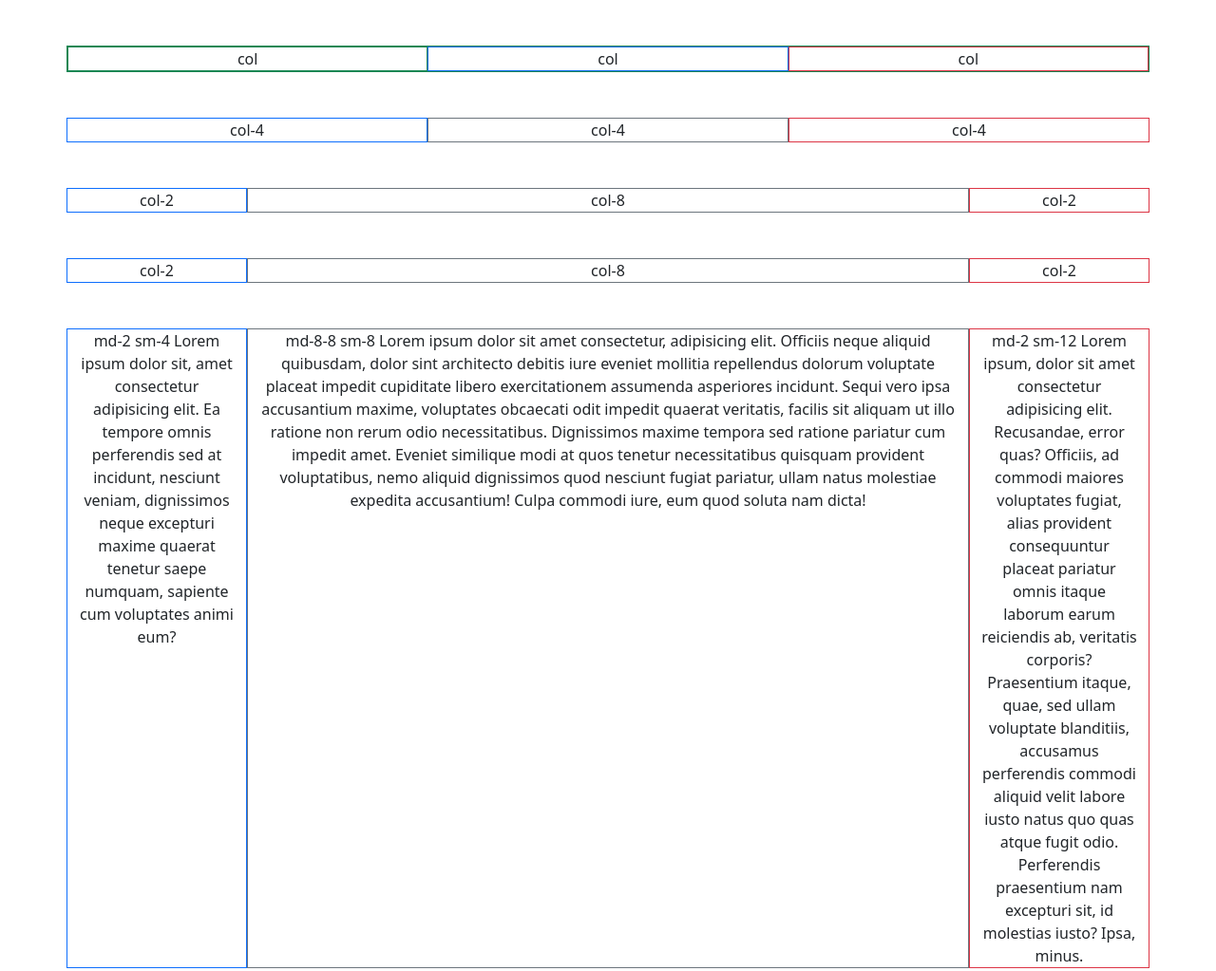
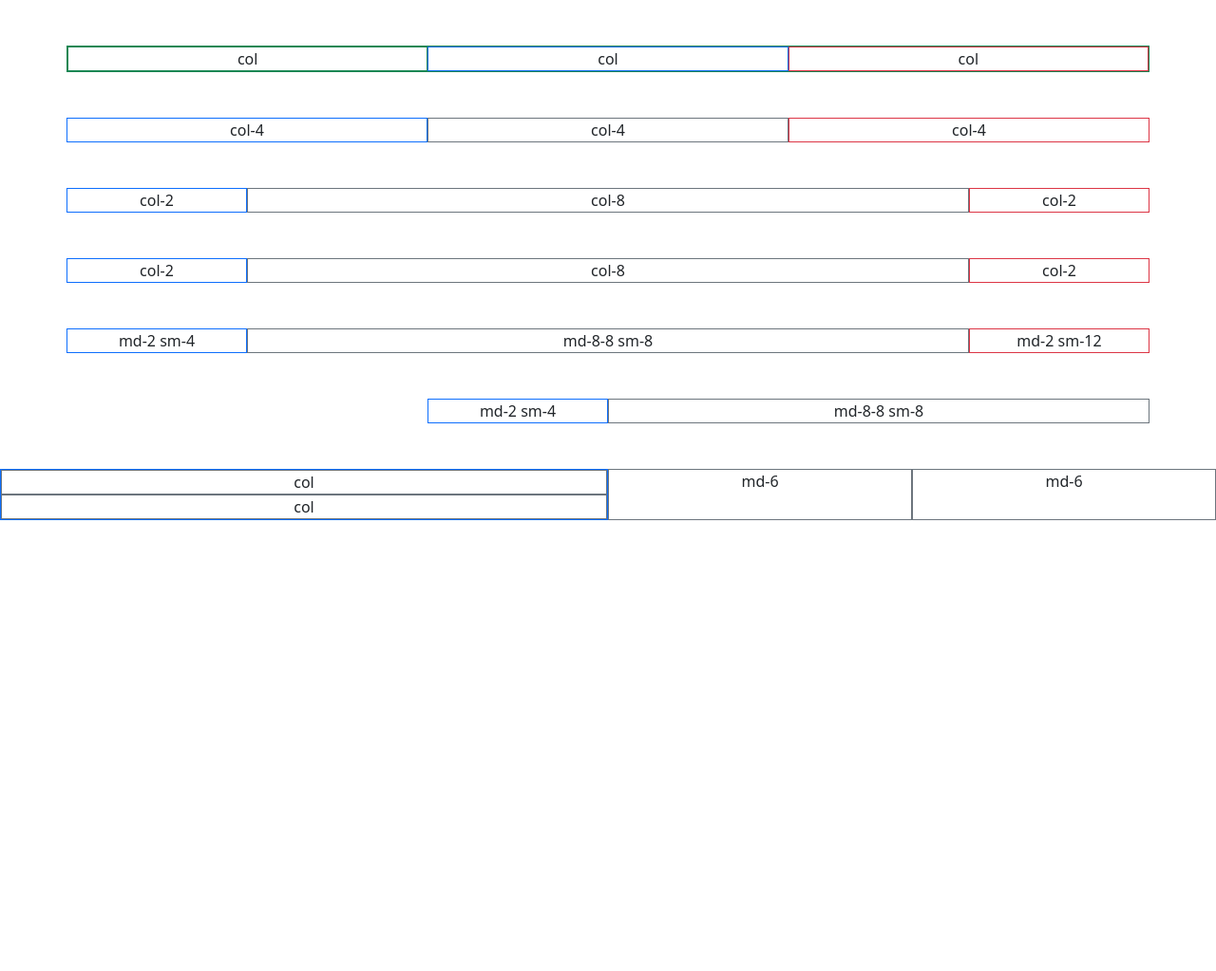
Before and after one commit to ponciano2000/yasueltanos, a plain HTML site: page web7/CDN/index.html in a window 1280 px wide. Shown: the whole page at 95% size. After the commit the page ends 800 px from the top, so only its background shows below. Drawn offline with nearby package versions, Linux system fonts and the light colour scheme.

Commit message:
ci: grid complejo

```diff
--- a/web7/CDN/index.html
+++ b/web7/CDN/index.html
@@ -5,6 +5,7 @@
     <meta name="viewport" content="width=device-width, initial-scale=1">
     <title>Bootstrap demo</title>
     <link href="https://cdn.jsdelivr.net/npm/bootstrap@5.2.1/dist/css/bootstrap.min.css" rel="stylesheet" integrity="sha384-iYQeCzEYFbKjA/T2uDLTpkwGzCiq6soy8tYaI1GyVh/UjpbCx/TYkiZhlZB6+fzT" crossorigin="anonymous">
+    <link rel="stylesheet" href="styles.css">
   </head>
   <body>
 
@@ -33,7 +34,7 @@
         <div class="col-2 border border-danger">col-2</div>
       </div>
     </div>
-    <!--2 columnas identicas y una desigual con breakpoint -->
+    <!--2 columnas identicas y una desigual con dos breakpoint -->
     <div class="container text-center my-5">
       <div class="row">
         <div class="col-md-2 border border-primary">col-2</div>
@@ -41,16 +42,35 @@
         <div class="col-md-2 border border-danger">col-2</div>
       </div>
     </div>
-    <!--2 columnas identicas y una desigual con breakpoint -->
+    <!--2 columnas identicas y una desigual con breakpoint y fila conmin de altura -->
     <div class="container text-center my-5">
-      <div class="row">
-        <div class="col-md-2 col-sm-4 border border-primary">md-2 sm-4 Lorem ipsum dolor sit, amet consectetur adipisicing elit. Ea tempore omnis perferendis sed at incidunt, nesciunt veniam, dignissimos neque excepturi maxime quaerat tenetur saepe numquam, sapiente cum voluptates animi eum?</div>
-        <div class="col-md-8 col-sm-8 border border-secondary">md-8-8 sm-8 Lorem ipsum dolor sit amet consectetur, adipisicing elit. Officiis neque aliquid quibusdam, dolor sint architecto debitis iure eveniet mollitia repellendus dolorum voluptate placeat impedit cupiditate libero exercitationem assumenda asperiores incidunt.
-        Sequi vero ipsa accusantium maxime, voluptates obcaecati odit impedit quaerat veritatis, facilis sit aliquam ut illo ratione non rerum odio necessitatibus. Dignissimos maxime tempora sed ratione pariatur cum impedit amet.
-        Eveniet similique modi at quos tenetur necessitatibus quisquam provident voluptatibus, nemo aliquid dignissimos quod nesciunt fugiat pariatur, ullam natus molestiae expedita accusantium! Culpa commodi iure, eum quod soluta nam dicta!</div>
-        <div class="col-md-2 col-sm-12 border border-danger">md-2 sm-12 Lorem ipsum, dolor sit amet consectetur adipisicing elit. Recusandae, error quas? Officiis, ad commodi maiores voluptates fugiat, alias provident consequuntur placeat pariatur omnis itaque laborum earum reiciendis ab, veritatis corporis?
-        Praesentium itaque, quae, sed ullam voluptate blanditiis, accusamus perferendis commodi aliquid velit labore iusto natus quo quas atque fugit odio. Perferendis praesentium nam excepturi sit, id molestias iusto? Ipsa, minus.</div>
+      <div class="row altura-min">
+        <div class="col-md-2 col-sm-4 border border-primary altura-col align-self-start">md-2 sm-4</div>
+        <div class="col-md-8 col-sm-8 border border-secondary altura-col align-self-center">md-8-8 sm-8</div>
+        <div class="col-md-2 col-sm-12 border border-danger altura-col align-self-end">md-2 sm-12</div>
       </div>
+    </div>
+    <!--2 columnas identicas y una desigual con breakpoint y fila conmin de altura -->
+    <div class="container text-center my-5">
+      <div class="row justify-content-end">
+        <div class="col-md-2 border border-primary ">md-2 sm-4</div>
+        <div class="col-md-6 border border-secondary">md-8-8 sm-8</div>
+      </div>
+    </div>
+    <!-- grid complejo -->
+    <div class="container-fluid text-center my-5">
+      <div class="row justify-content-end">
+        <div class="col-md-6  border border-primary">
+          <div class="row">
+            <div class="col-md-12 border border-secondary">col</div>
+            <div class="col-md-12 border border-secondary">col</div>
+          </div>
+        </div>
+        <div class="col-md-3  border border-secondary">md-6 </div>
+        <div class="col-md-3  border border-secondary">md-6 </div>
+      </div>
+    </div>
+
     </div>
 
 
```
